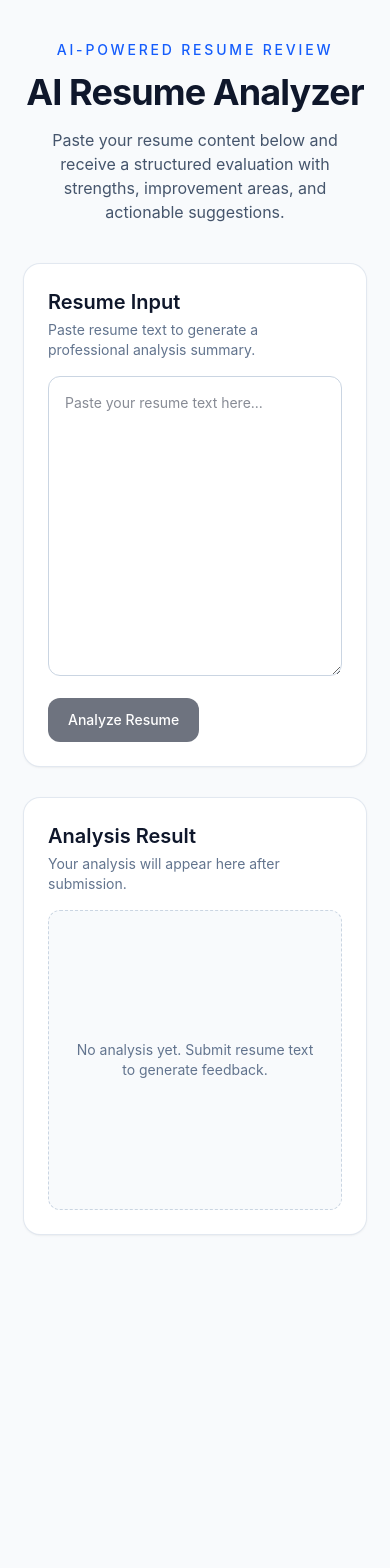
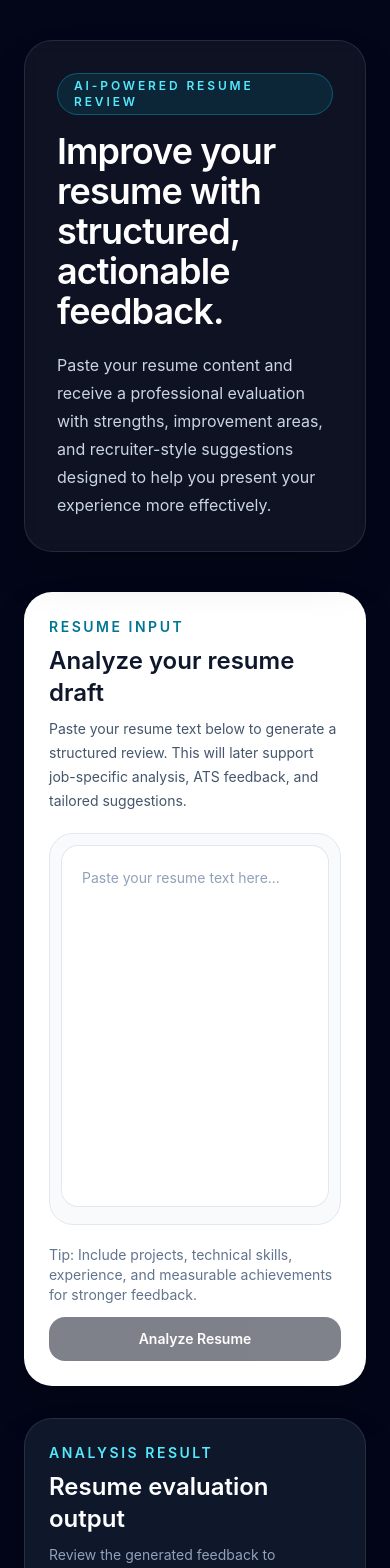
Before and after one commit to mahir-alam/AI-Resume-Analyzer, a React (Vite) app in the folder client/: page / in a window 390 px wide. Shown: the top 1568 px of the page. Before the commit the page ends 1274 px from the top, so only its background shows below. Built offline with nearby package versions, Linux system fonts and the light colour scheme; no server answers.

Commit message:
feat: enhance analysis section headings for better visual hierarchy

```diff
--- a/client/src/App.jsx
+++ b/client/src/App.jsx
@@ -46,57 +46,96 @@ function App() {
   };
 
   return (
-    <div className="min-h-screen bg-slate-50 px-6 py-10 text-slate-900">
-      <div className="mx-auto max-w-5xl">
-        <div className="mb-10 text-center">
-          <p className="mb-3 text-sm font-medium uppercase tracking-[0.2em] text-blue-600">
+    <div className="min-h-screen bg-slate-950 text-white">
+      <div className="mx-auto max-w-7xl px-6 py-10 sm:px-8 lg:px-10">
+        <div className="mb-10 rounded-[28px] border border-white/10 bg-white/5 p-8 shadow-2xl backdrop-blur-sm">
+          <div className="max-w-3xl">
+            <p className="mb-4 inline-block rounded-full border border-cyan-400/30 bg-cyan-400/10 px-4 py-1 text-xs font-semibold uppercase tracking-[0.24em] text-cyan-300">
               AI-Powered Resume Review
             </p>
-          <h1 className="text-4xl font-bold tracking-tight sm:text-5xl">
-            AI Resume Analyzer
+
+            <h1 className="text-4xl font-semibold tracking-tight text-white sm:text-5xl lg:text-6xl">
+              Improve your resume with structured, actionable feedback.
             </h1>
-          <p className="mx-auto mt-4 max-w-2xl text-base text-slate-600 sm:text-lg">
-            Paste your resume content below and receive a structured evaluation
-            with strengths, improvement areas, and actionable suggestions.
+
+            <p className="mt-5 max-w-2xl text-base leading-7 text-slate-300 sm:text-lg">
+              Paste your resume content and receive a professional evaluation
+              with strengths, improvement areas, and recruiter-style
+              suggestions designed to help you present your experience more
+              effectively.
+            </p>
+          </div>
+        </div>
+
+        <div className="grid gap-8 xl:grid-cols-[1.05fr_0.95fr]">
+          <div className="rounded-[28px] border border-white/10 bg-white p-6 text-slate-900 shadow-2xl sm:p-8">
+            <div className="mb-5 flex items-start justify-between gap-4">
+              <div>
+                <p className="text-sm font-semibold uppercase tracking-[0.18em] text-cyan-700">
+                  Resume Input
+                </p>
+                <h2 className="mt-2 text-2xl font-semibold text-slate-900">
+                  Analyze your resume draft
+                </h2>
+                <p className="mt-2 max-w-xl text-sm leading-6 text-slate-600">
+                  Paste your resume text below to generate a structured review.
+                  This will later support job-specific analysis, ATS feedback,
+                  and tailored suggestions.
                 </p>
               </div>
 
-        <div className="grid gap-8 lg:grid-cols-2">
-          <div className="rounded-2xl bg-white p-6 shadow-sm ring-1 ring-slate-200">
-            <div className="mb-4">
-              <h2 className="text-xl font-semibold">Resume Input</h2>
-              <p className="mt-1 text-sm text-slate-500">
-                Paste resume text to generate a professional analysis summary.
+              <div className="hidden rounded-2xl border border-slate-200 bg-slate-50 px-4 py-3 text-right sm:block">
+                <p className="text-xs font-medium uppercase tracking-wide text-slate-500">
+                  Current Mode
+                </p>
+                <p className="mt-1 text-sm font-semibold text-slate-900">
+                  Placeholder Analysis
                 </p>
               </div>
+            </div>
 
+            <div className="rounded-3xl border border-slate-200 bg-slate-50 p-3">
               <textarea
                 value={resumeText}
                 onChange={(e) => setResumeText(e.target.value)}
                 placeholder="Paste your resume text here..."
-              className="min-h-[300px] w-full rounded-xl border border-slate-300 bg-white p-4 text-sm outline-none transition focus:border-blue-500 focus:ring-2 focus:ring-blue-200"
+                className="min-h-[360px] w-full resize-none rounded-2xl border-0 bg-white p-5 text-sm leading-6 text-slate-700 outline-none ring-1 ring-slate-200 transition placeholder:text-slate-400 focus:ring-2 focus:ring-cyan-500"
               />
+            </div>
+
+            <div className="mt-5 flex flex-col gap-3 sm:flex-row sm:items-center sm:justify-between">
+              <p className="text-sm text-slate-500">
+                Tip: Include projects, technical skills, experience, and
+                measurable achievements for stronger feedback.
+              </p>
 
               <button
                 onClick={handleAnalyze}
                 disabled={loading || !resumeText.trim()}
-              className="mt-4 inline-flex items-center justify-center rounded-xl bg-slate-900 px-5 py-3 text-sm font-medium text-white transition hover:bg-slate-800 disabled:cursor-not-allowed disabled:opacity-60"
+                className="inline-flex items-center justify-center rounded-2xl bg-slate-950 px-6 py-3 text-sm font-semibold text-white transition hover:-translate-y-0.5 hover:bg-cyan-600 disabled:cursor-not-allowed disabled:opacity-50"
               >
                 {loading ? "Analyzing Resume..." : "Analyze Resume"}
               </button>
+            </div>
 
             {error && (
-              <p className="mt-4 rounded-lg bg-red-50 px-4 py-3 text-sm text-red-600">
+              <div className="mt-5 rounded-2xl border border-red-200 bg-red-50 px-4 py-3 text-sm text-red-600">
                 {error}
-              </p>
+              </div>
             )}
           </div>
 
-          <div className="rounded-2xl bg-white p-6 shadow-sm ring-1 ring-slate-200">
-            <div className="mb-4">
-              <h2 className="text-xl font-semibold">Analysis Result</h2>
-              <p className="mt-1 text-sm text-slate-500">
-                Your analysis will appear here after submission.
+          <div className="rounded-[28px] border border-white/10 bg-slate-900 p-6 shadow-2xl sm:p-8">
+            <div className="mb-5">
+              <p className="text-sm font-semibold uppercase tracking-[0.18em] text-cyan-300">
+                Analysis Result
+              </p>
+              <h2 className="mt-2 text-2xl font-semibold text-white">
+                Resume evaluation output
+              </h2>
+              <p className="mt-2 text-sm leading-6 text-slate-400">
+                Review the generated feedback to understand how your resume is
+                currently positioned and where it can be improved.
               </p>
             </div>
 
--- a/client/src/components/AnalysisCard.jsx
+++ b/client/src/components/AnalysisCard.jsx
@@ -3,47 +3,60 @@ import AnalysisSection from "./AnalysisSection";
 function AnalysisCard({ analysis, loading }) {
   if (!analysis && !loading) {
     return (
-      <div className="flex min-h-[300px] items-center justify-center rounded-xl border border-dashed border-slate-300 bg-slate-50 px-6 text-center text-sm text-slate-500">
-        No analysis yet. Submit resume text to generate feedback.
+      <div className="flex min-h-[420px] items-center justify-center rounded-[24px] border border-dashed border-white/10 bg-white/5 px-6 text-center text-sm leading-6 text-slate-400">
+        No analysis yet. Submit resume text to generate structured feedback.
       </div>
     );
   }
 
   if (loading) {
     return (
-      <div className="flex min-h-[300px] items-center justify-center rounded-xl border border-slate-200 bg-slate-50 text-sm text-slate-500">
+      <div className="flex min-h-[420px] items-center justify-center rounded-[24px] border border-white/10 bg-white/5 text-sm text-slate-400">
         Generating analysis...
       </div>
     );
   }
 
   return (
-    <div className="space-y-6">
-      <div className="rounded-xl bg-blue-50 p-4">
-        <p className="text-sm font-medium text-blue-700">Overall Resume Score</p>
-        <h3 className="mt-2 text-3xl font-bold text-slate-900">
-          {analysis.overallScore}/100
-        </h3>
+    <div className="space-y-8">
+      {/* SCORE + SUMMARY */}
+      <div className="rounded-[24px] border border-cyan-400/20 bg-cyan-400/10 p-6">
+        <p className="text-xs font-semibold uppercase tracking-[0.18em] text-cyan-300">
+          Resume Score
+        </p>
+
+        <div className="mt-3 flex items-end gap-3">
+          <h3 className="text-5xl font-semibold text-white">
+            {analysis.overallScore}
+          </h3>
+          <span className="pb-2 text-sm text-slate-300">/ 100</span>
+        </div>
+
+        <p className="mt-4 text-sm leading-6 text-slate-300">
+          {analysis.summary}
+        </p>
       </div>
 
-      <AnalysisSection title="Key Strengths" items={analysis.strengths} />
+      {/* STRENGTHS */}
+      <AnalysisSection
+        title="Key Strengths"
+        items={analysis.strengths}
+        color="green"
+      />
+
+      {/* WEAKNESSES */}
       <AnalysisSection
         title="Areas for Improvement"
         items={analysis.weaknesses}
+        color="yellow"
       />
+
+      {/* SUGGESTIONS */}
       <AnalysisSection
         title="Actionable Suggestions"
         items={analysis.suggestions}
+        color="blue"
       />
-
-      <div>
-        <h3 className="mb-2 text-sm font-semibold uppercase tracking-wide text-slate-500">
-          Summary
-        </h3>
-        <p className="rounded-xl bg-slate-50 p-4 text-sm leading-6 text-slate-700">
-          {analysis.summary}
-        </p>
-      </div>
     </div>
   );
 }
--- a/client/src/components/AnalysisSection.jsx
+++ b/client/src/components/AnalysisSection.jsx
@@ -1,15 +1,46 @@
-function AnalysisSection({ title, items }) {
+function AnalysisSection({ title, items, color }) {
+  const colorStyles = {
+    green: {
+      border: "border-green-400/20",
+      bg: "bg-green-400/10",
+      text: "text-green-200",
+      heading: "text-green-300",
+    },
+    yellow: {
+      border: "border-yellow-400/20",
+      bg: "bg-yellow-400/10",
+      text: "text-yellow-200",
+      heading: "text-yellow-300",
+    },
+    blue: {
+      border: "border-blue-400/20",
+      bg: "bg-blue-400/10",
+      text: "text-blue-200",
+      heading: "text-blue-300",
+    },
+  };
+
+  const styles = colorStyles[color];
+
   return (
     <div>
-      <h3 className="mb-2 text-sm font-semibold uppercase tracking-wide text-slate-500">
-        {title}
-      </h3>
+      {/* 🔥 IMPROVED HEADING */}
+      <div className="mb-4 flex items-center gap-2">
+        <div className={`h-2 w-2 rounded-full ${styles.bg}`}></div>
 
-      <ul className="space-y-2">
+        <h3
+          className={`text-sm font-bold uppercase tracking-[0.2em] ${styles.heading}`}
+        >
+          {title}
+        </h3>
+      </div>
+
+      {/* LIST */}
+      <ul className="space-y-3">
         {items.map((item, index) => (
           <li
             key={index}
-            className="rounded-xl bg-slate-50 p-4 text-sm leading-6 text-slate-700"
+            className={`rounded-[20px] border p-4 text-sm leading-7 ${styles.border} ${styles.bg} ${styles.text}`}
           >
             {item}
           </li>
```
Lines whose indentation alone changed are shown as unchanged.
